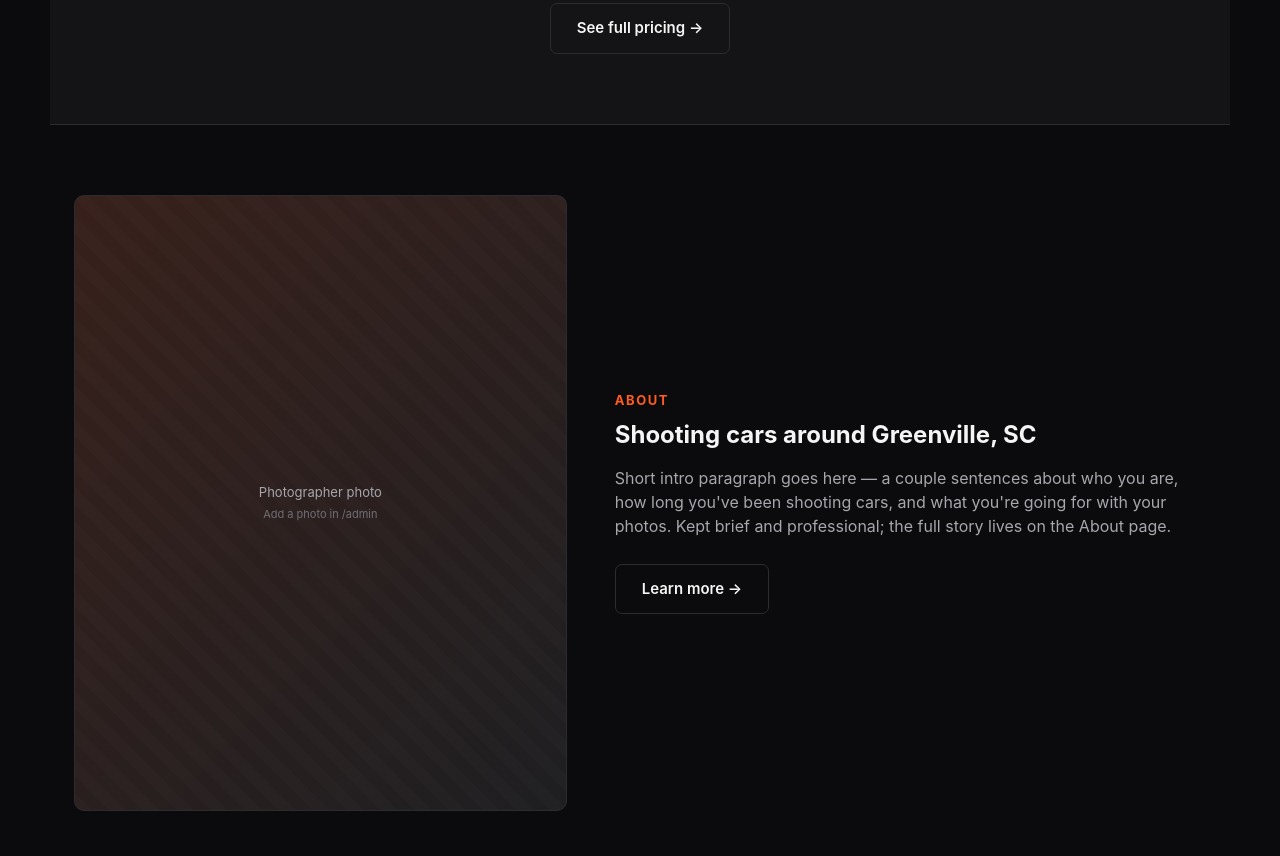
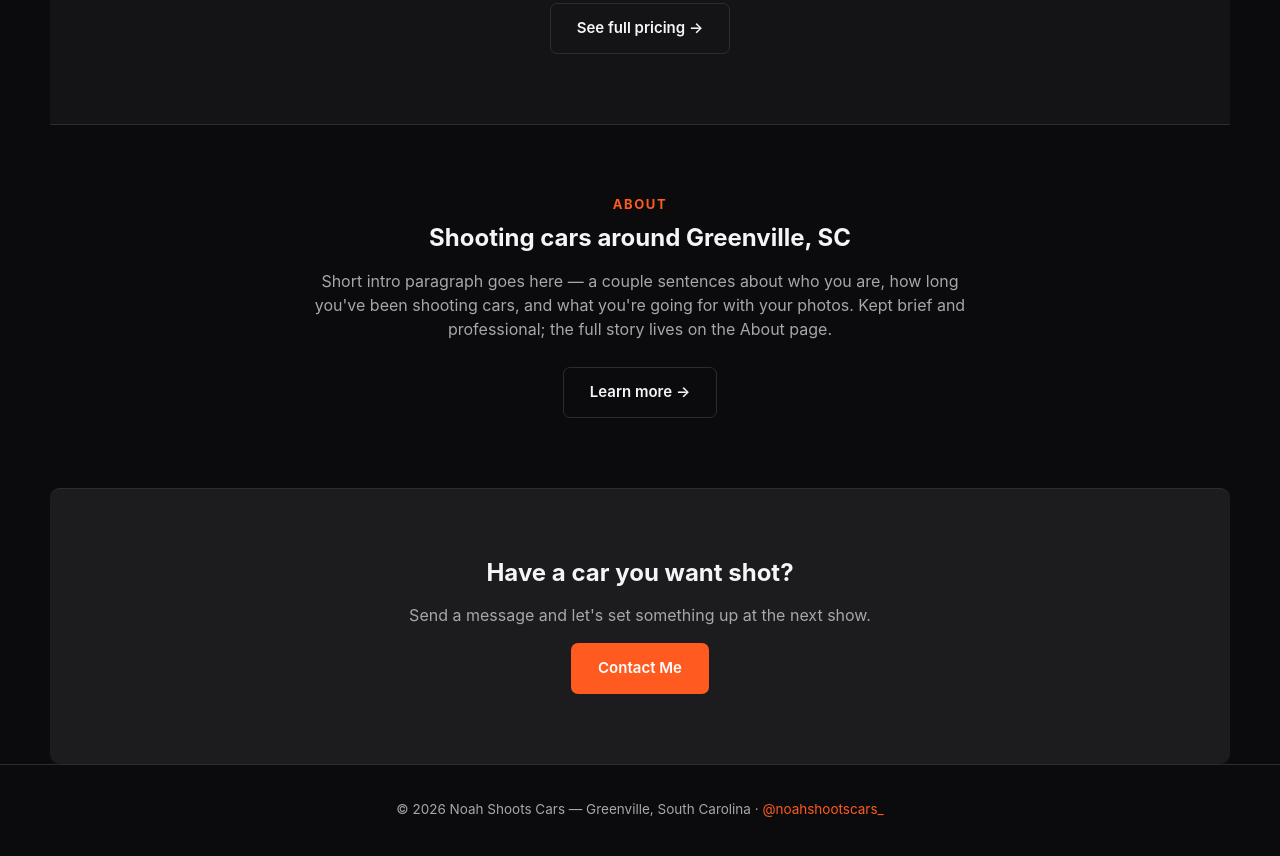
Before and after one commit to noahshootscarsoninsta/noahshootscars, a plain HTML site: page noah-shoots-cars-site/noah-shoots-cars-site/index.html in a window 1280 px wide. Shown: the part 1218-2074 px from the top of the page. Drawn offline with Linux system fonts and the light colour scheme.

Commit message:
Remove photographer photo from Home About section, keep bio text only

```diff
--- a/noah-shoots-cars-site/noah-shoots-cars-site/index.html
+++ b/noah-shoots-cars-site/noah-shoots-cars-site/index.html
@@ -64,8 +64,8 @@
   </div>
 </section>
 
-<section class="about-wrap">
-  <div id="homeProfilePhoto"></div>
+<section class="about-wrap" style="grid-template-columns:1fr;text-align:center;max-width:700px;margin:0 auto;">
+
   <div>
     <div class="eyebrow">About</div>
     <h2>Shooting cars around Greenville, SC</h2>
@@ -88,7 +88,7 @@
 <script>
   loadHeroPhoto();
   loadFeatured();
-  loadProfilePhoto('homeProfilePhoto');
+
 </script>
 </body>
 </html>
```
